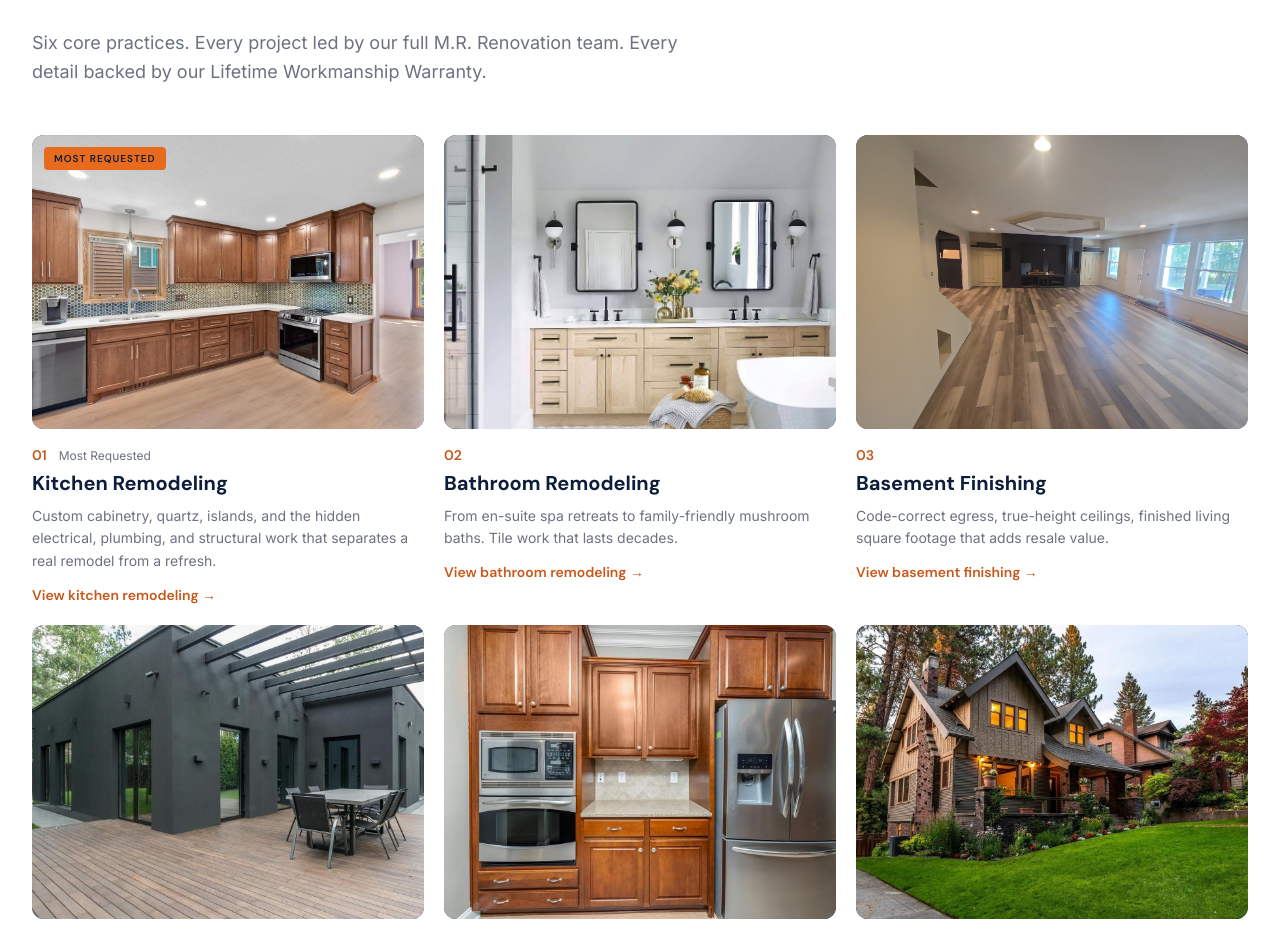
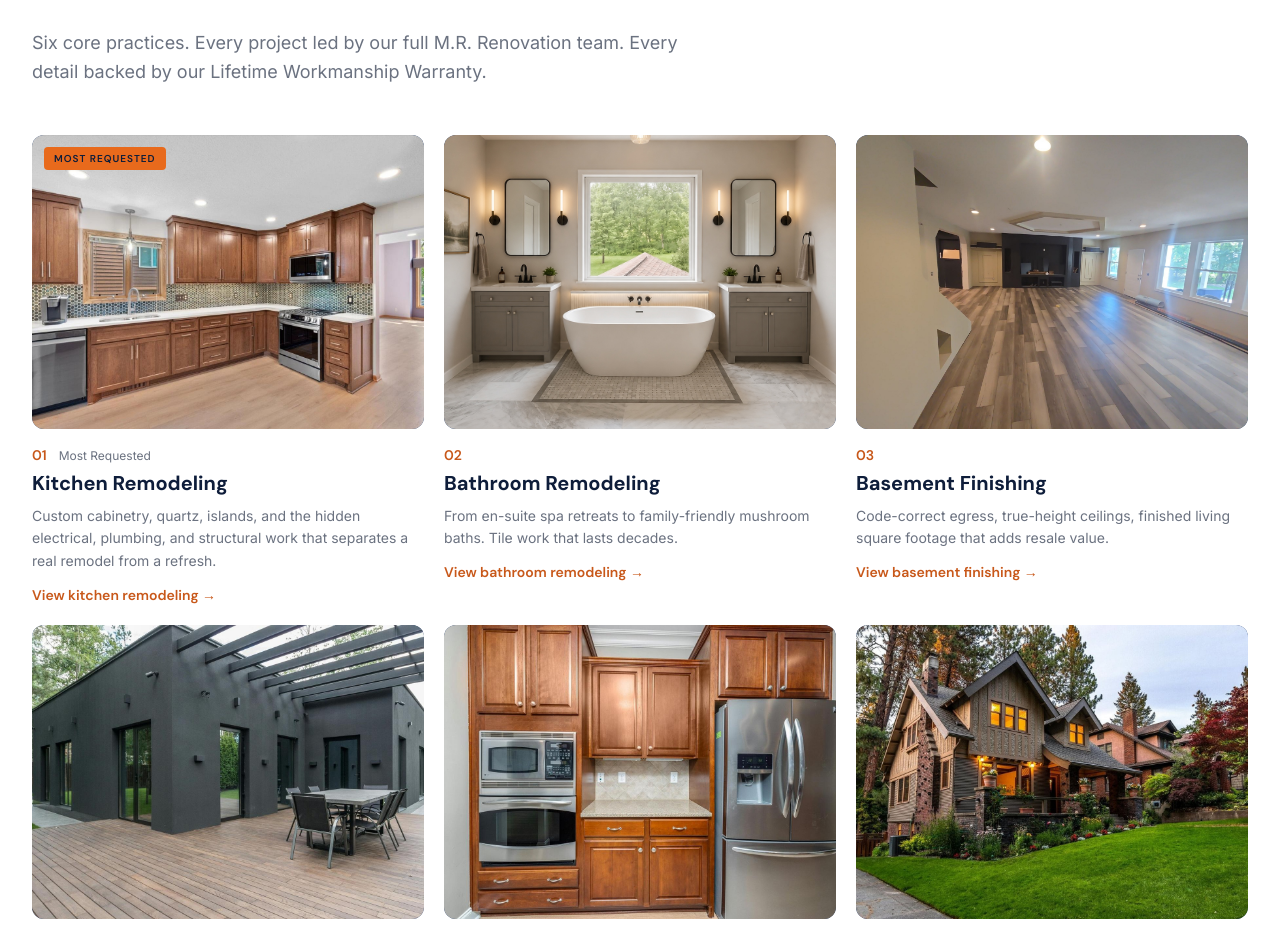
Before and after one commit to LoadedSauce/MRRenoWebsite, a Next.js app: page / in a window 1280 px wide. Shown: the part 1303-2235 px from the top of the page. Built offline with nearby package versions, Linux system fonts and the light colour scheme; no server answers; the database is empty.

Commit message:
Homepage: swap Bathroom Remodeling card photo (freestanding-tub finished bath); remove unused old bathroom card image

```diff
--- a/src/app/page.tsx
+++ b/src/app/page.tsx
@@ -25,8 +25,8 @@ const services = [
     name: "Bathroom Remodeling",
     body: "From en-suite spa retreats to family-friendly mushroom baths. Tile work that lasts decades.",
     href: "/services/bathrooms",
-    image: "/images/service-bathroom-primary-double-vanity-hex-marble-floor-edina-mn.jpg",
-    alt: "Primary bathroom remodel in Edina, MN with double light-wood vanities, black-framed pivot mirrors, matte-black fixtures, and hex marble mosaic tile floor.",
+    image: "/images/service-bathroom-primary-freestanding-tub-double-gray-vanity-marble-floor-mn.jpg",
+    alt: "Primary bathroom remodel with a freestanding soaking tub under a picture window, twin gray shaker vanities with matte-black fixtures, rectangular black-framed mirrors, and marble tile floor with mosaic bath-mat inlay.",
   },
   {
     n: "03",
```
Also changed, not shown: public/images/service-bathroom-primary-double-vanity-hex-marble-floor-edina-mn.jpg (deleted), public/images/service-bathroom-primary-freestanding-tub-double-gray-vanity-marble-floor-mn.jpg (added).
